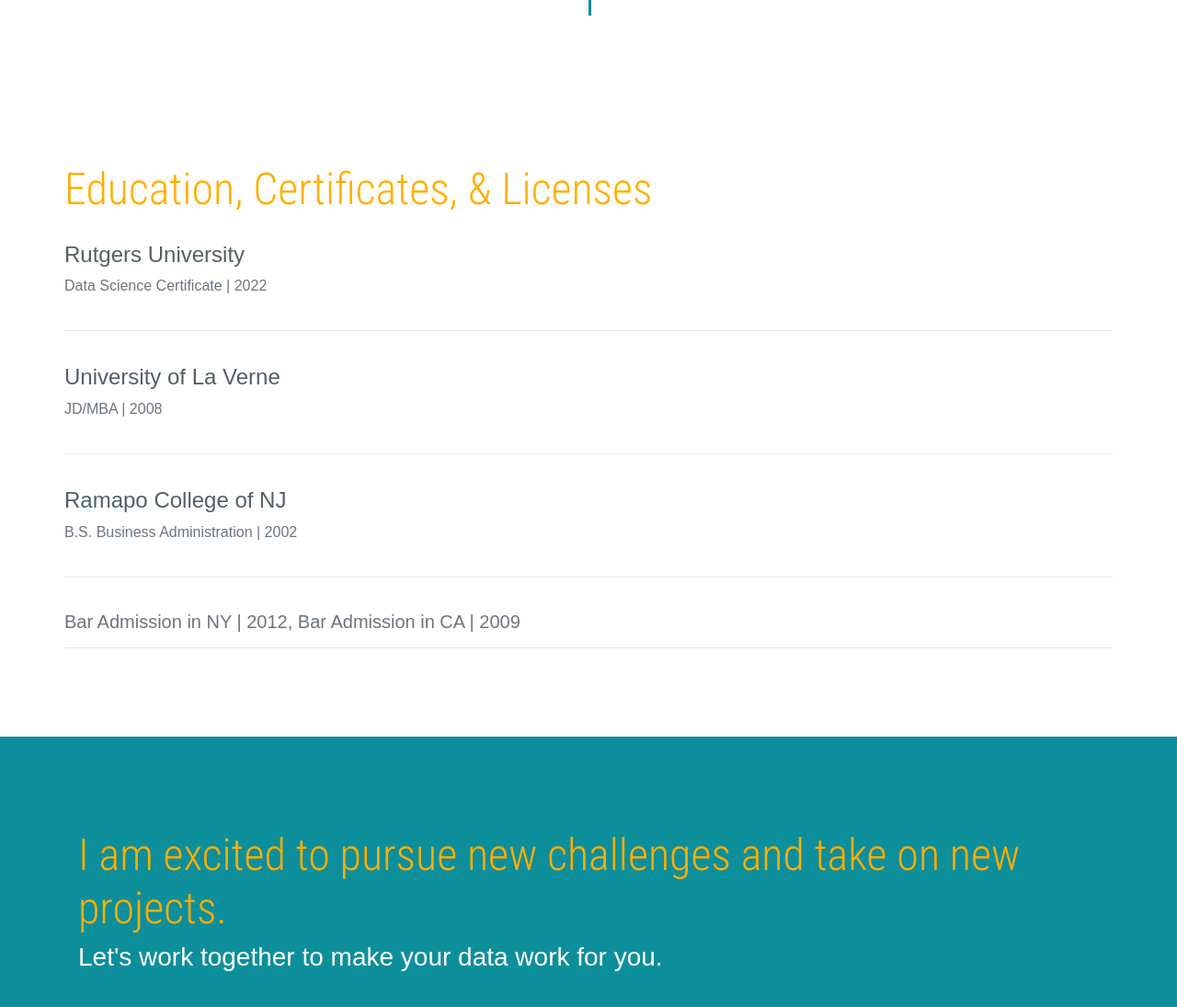
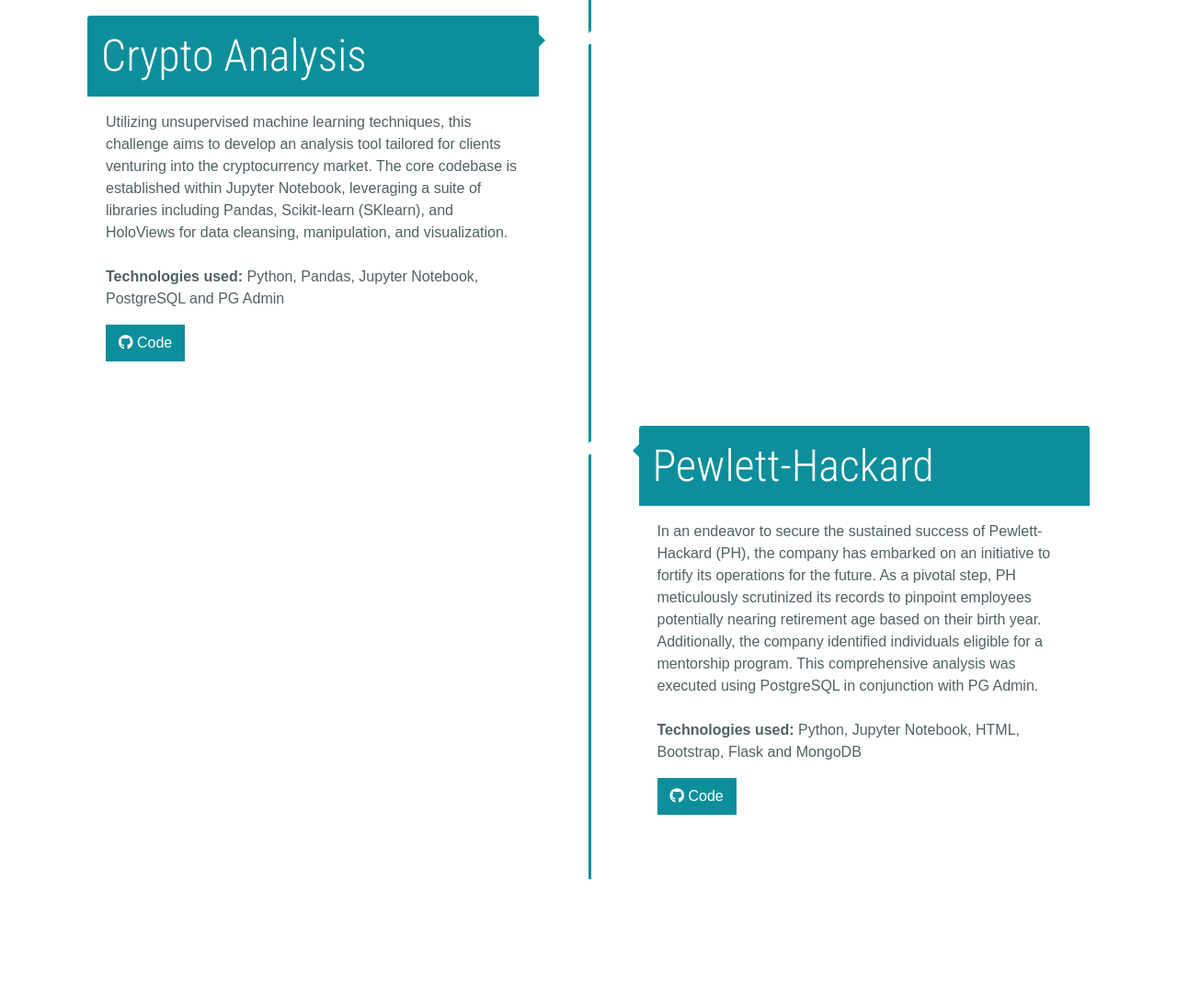
Before and after one commit to laurlen2112/Portfolio, a plain HTML site: page index.html in a window 1280 px wide. Shown: the part 5480-6575 px from the top of the page at 92% size. Drawn offline with nearby package versions, Linux system fonts and the light colour scheme.

Commit message:
Add files via upload

```diff
--- a/index.html
+++ b/index.html
@@ -322,9 +322,50 @@
             </div>
         </div>
 
+            <div class="timeline-item">
+                    <div class="timeline-icon">
+                        <i class="fas fa-star fa-align"></i>
+                    </div>
+                    <div class="timeline-content">
+                        <h2>Crypto Analysis</h2>
+                        <p></p>
+                        <p>
+                            Utilizing unsupervised machine learning techniques, this challenge aims to develop an
+                            analysis tool tailored for clients venturing into the cryptocurrency market.
+                            The core codebase is established within Jupyter Notebook, leveraging a suite of
+                            libraries including Pandas, Scikit-learn (SKlearn), and HoloViews for data cleansing,
+                            manipulation, and visualization.
+                            <br>
+                            <br>
+                            <b>Technologies used:</b> Python, Pandas, Jupyter Notebook, PostgreSQL and PG Admin
+                        </p>
+                        <a href="https://github.com/laurlen2112/crypto_analysis/tree/main" class="btn"><i class="fab fa-github"></i> Code</a>
+                    <!--a href="#" class="btn"><i class="fas fa-tv"></i> Live Demo</a-->
+                    </div>
+                </div>
 
-
-
+            <div class="timeline-item">
+            <div class="timeline-icon">
+                <i class="fas fa-star fa-align"></i>
+            </div>
+                <div class="timeline-content right">
+                    <h2>Pewlett-Hackard</h2>
+                    <p></p>
+                    <p>
+                        In an endeavor to secure the sustained success of Pewlett-Hackard (PH), the company has
+                        embarked on an initiative to fortify its operations for the future. As a pivotal step,
+                        PH meticulously scrutinized its records to pinpoint employees potentially nearing
+                        retirement age based on their birth year. Additionally, the company identified
+                        individuals eligible for a mentorship program. This comprehensive analysis was
+                        executed using PostgreSQL in conjunction with PG Admin.
+                        <br>
+                        <br>
+                        <b>Technologies used:</b> Python, Jupyter Notebook, HTML, Bootstrap, Flask and MongoDB
+                    </p>
+                    <a href="https://github.com/laurlen2112/Pewlett-Hackard-Analysis" class="btn"><i class="fab fa-github"></i> Code</a>
+                <!--a href="#" class="btn"><i class="fas fa-tv"></i> Live Demo</a-->
+                </div>
+    </div>
 
         </div>
     </div>
```
